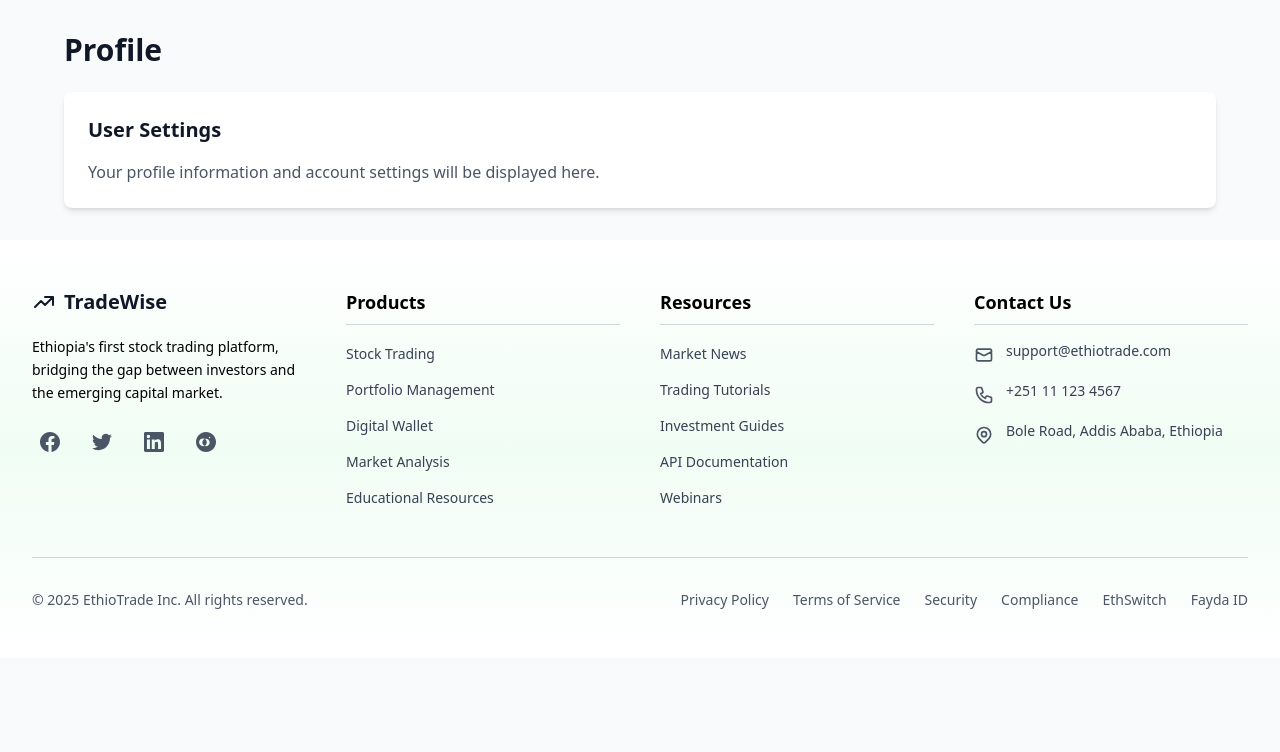
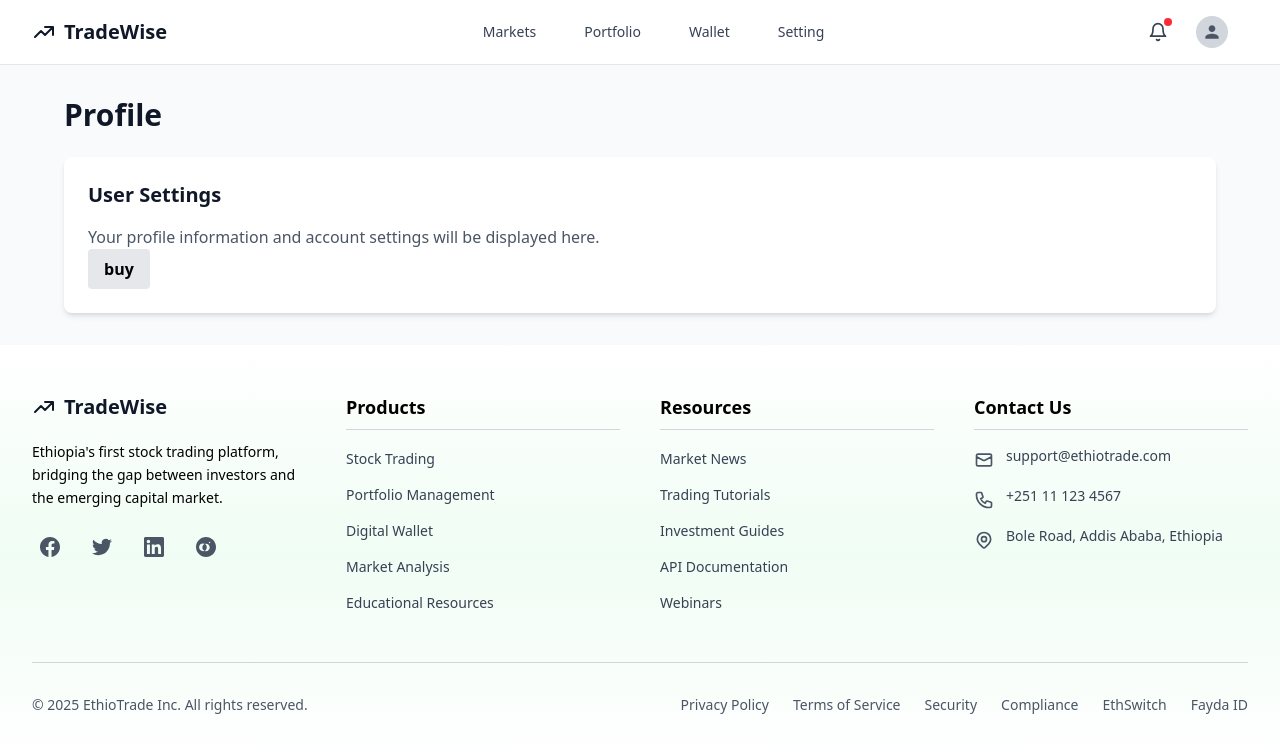
Before and after one commit to Awel7799/Ethio-stock-trading, a React (Vite) app in the folder client/: page /Setting in a window 1280 px wide. Shown: the top 752 px of the page. Built offline with nearby package versions, Linux system fonts and the light colour scheme; the HTML template or start-up script is replaced by a standard one.

Commit message:
button component added

```diff
--- a/client/src/App.jsx
+++ b/client/src/App.jsx
@@ -10,11 +10,11 @@ import Portfolio from './pages/Portfolio'
 import Wallet from './pages/Wallet'
 import Profile from './pages/Profile'
 import Footer from './components/layout/Footer'
-
 function App() {
   return (
     <Router>
       <div className="min-h-screen bg-gray-50">
+        <Navigation />
         <main>
           <Routes>
             <Route path="/" element={<Markets/>} />
--- /dev/null
+++ b/client/src/components/comman/Button.jsx
@@ -0,0 +1,16 @@
+function Button({children ,variant="primary",type="button", onClick }) {
+  const baseStyle = "rounded px-4 py-2 font-semibold";
+  const variants ={
+    primary : "bg-green-600 text-white hover:bg-green-700",
+    secondary : "bg-gray-200 text-black hover:bg-gray-300",
+    danger : "bg-red-500 text-white hover:bg-red-600"
+  }
+
+    return (
+    <button type={type} className={`${baseStyle} ${variants[variant]}`} onClick={onClick}>
+      {children }
+    </button>
+  );
+}
+
+export default Button;
--- a/client/src/pages/Profile.jsx
+++ b/client/src/pages/Profile.jsx
@@ -1,3 +1,5 @@
+import Button from "../components/comman/Button"
+
 export default function Profile() {
   return (
     <div className="container mx-auto px-4 py-8">
@@ -6,8 +8,9 @@ export default function Profile() {
         <div className="bg-white rounded-lg shadow-md p-6">
           <h2 className="text-xl font-semibold text-gray-900 mb-4">User Settings</h2>
           <p className="text-gray-600">Your profile information and account settings will be displayed here.</p>
+          <Button variant="secondary">buy</Button>
         </div>
       </div>
     </div>
   )
-}
+};
```
